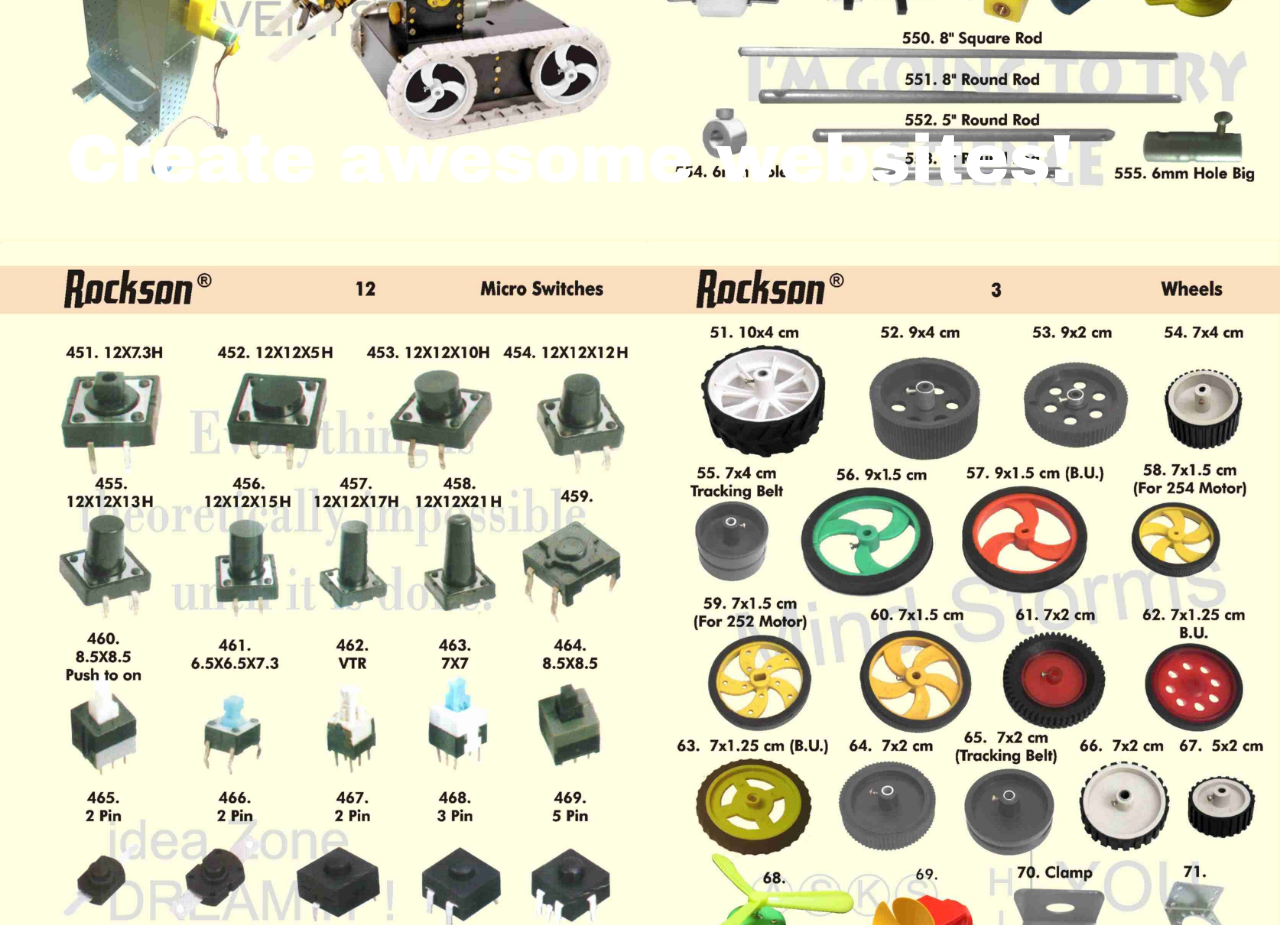
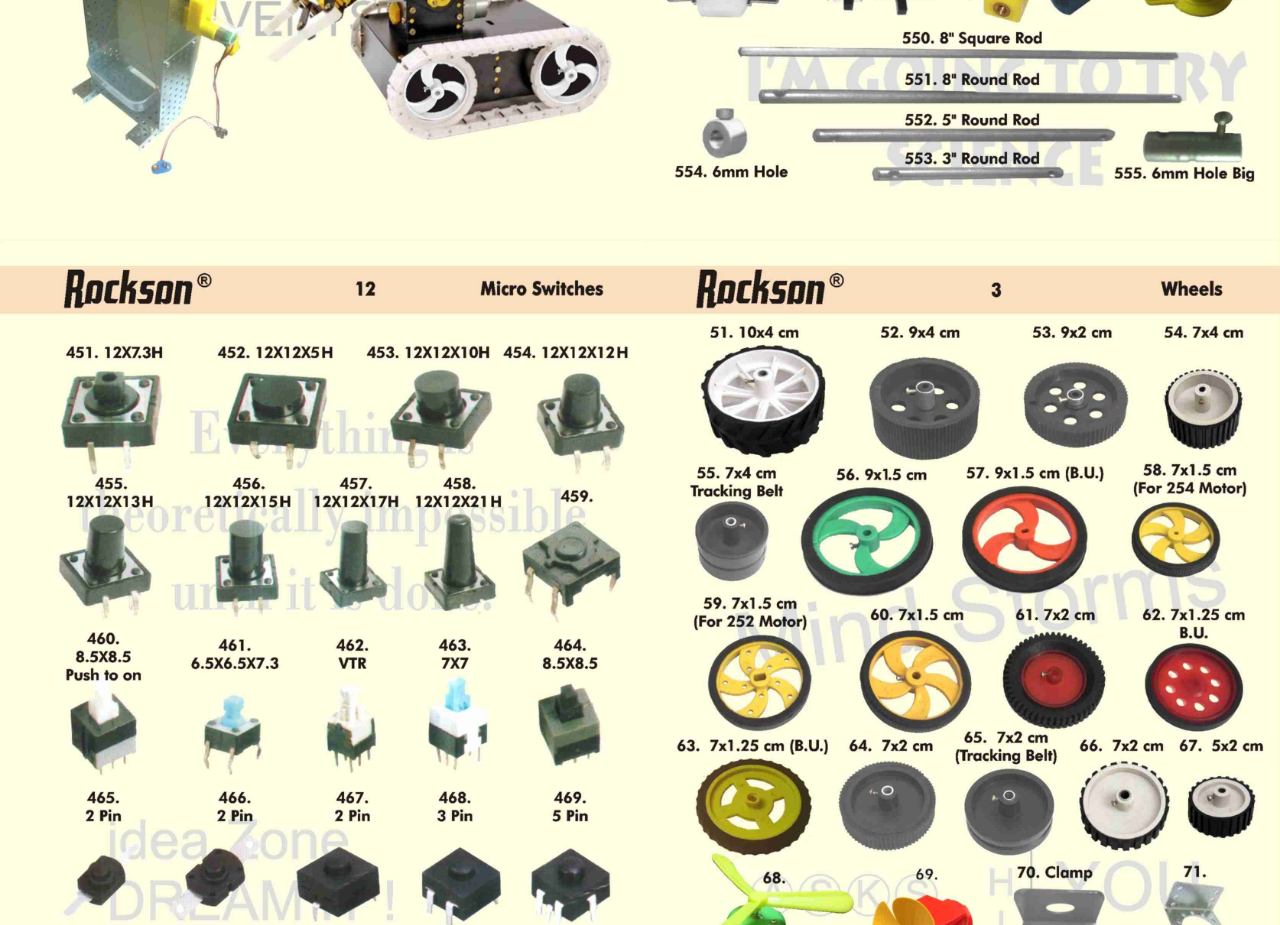
Before and after one commit to Roboromeo1/majestic-projects, a plain HTML site: page page6.html in a window 1280 px wide. Shown: the part 3560-4485 px from the top of the page. Drawn offline with Linux system fonts and the light colour scheme; files whose address does not match are found by name.

Commit message:
new commit

```diff
--- a/page6.html
+++ b/page6.html
@@ -149,7 +149,7 @@
             <img src="assets/images/rockson-science-kit3-3346x2436.jpg" alt="" title="" media-simple="true">
             <figcaption class="mbr-figure-caption mbr-figure-caption-over">
                 <div class="container pb-5 mbr-white align-center mbr-fonts-style display-1">
-                    Create awesome websites!
+
                 </div>
             </figcaption>
         </div>
```
